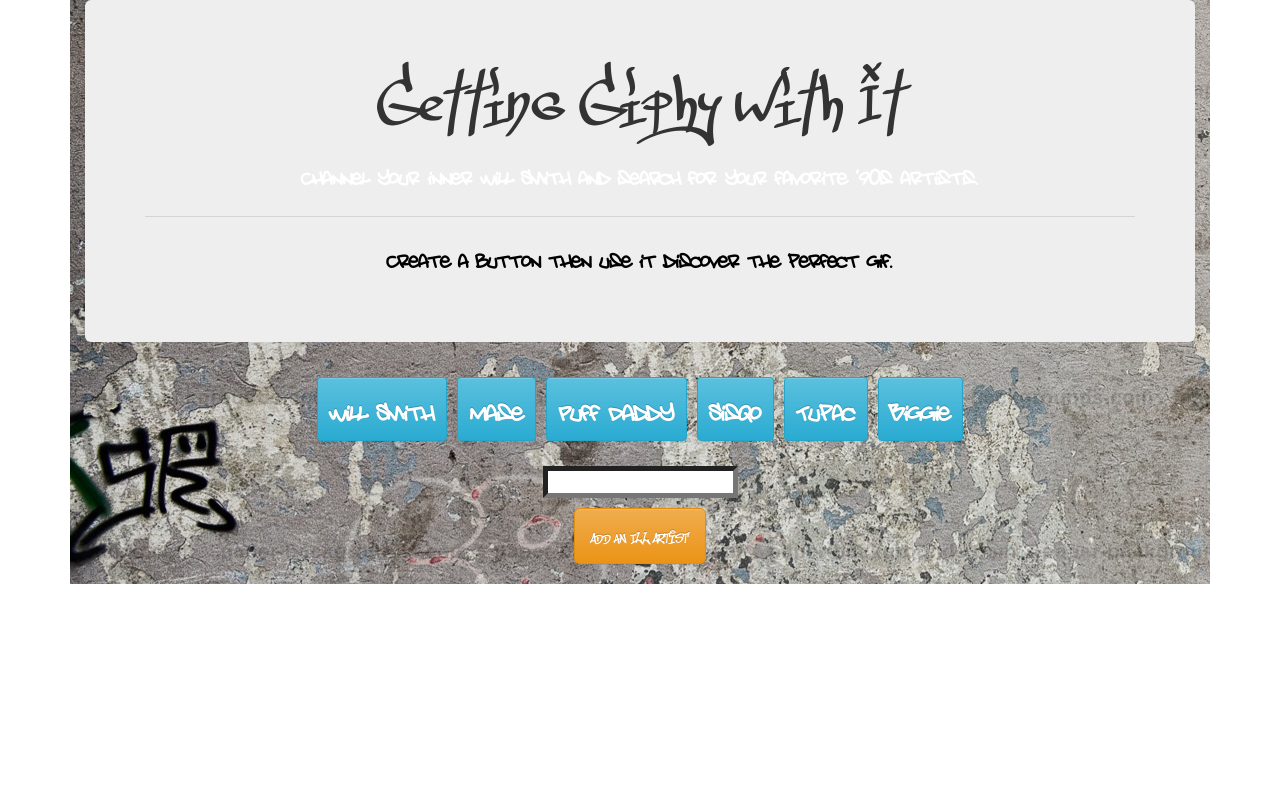
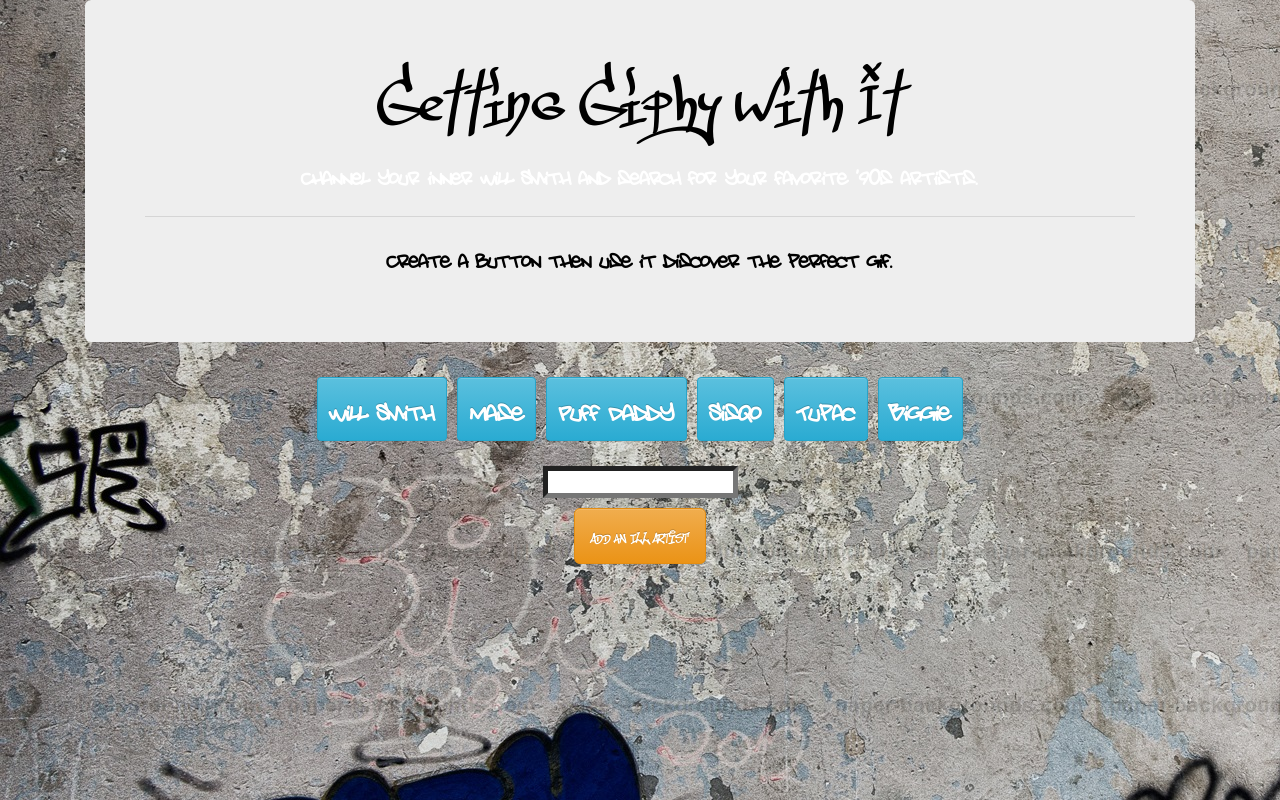
Before and after one commit to jsoranno/GettingGiphyWithIt, a PHP site: page / in a window 1280 px wide. Run offline with PHP 8.4, Linux system fonts and the light colour scheme; some libraries are stand-ins or nearby versions.

Commit message:
Changed CSS

```diff
--- a/assets/css/style.css
+++ b/assets/css/style.css
@@ -7,10 +7,17 @@
 @font-face {
 	font-family: 'Marker'; src: url(amsterdam.ttf);
 	}
+body {
+	background-image: url("back.jpg");
+}
 .jumbotron {
 	text-align: center;
 	font-family: 'Tag';
+	color:black;
 	}
+.lead{
+	color:charcoal;
+}
 .jumbotron p {
 	margin-top: 10px;
 	font-family: 'Marker';
@@ -35,7 +42,7 @@ body p {
 	}
 .container {
 	vertical-align: center;
-	background-image: url("back.jpg");
+
 	}
 .row {
 	text-align: center;
```
